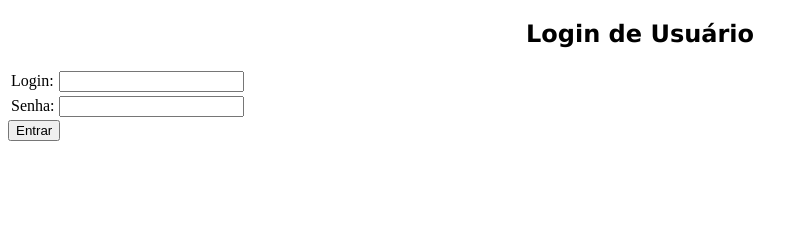
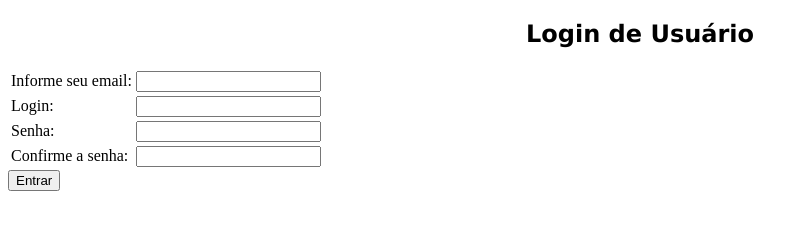
Before and after one commit to BarukFreitas/Projeto_Teste, a plain HTML site: page Pagina_De_Cadastro.html in a window 1280 px wide. Shown: the whole page, without its empty margins (0-808 px from the left). Drawn offline with Linux system fonts and the light colour scheme.

Commit message:
email e confirmação de texto adicionados. script de confirmação em andamento

```diff
--- a/Pagina_De_Cadastro.html
+++ b/Pagina_De_Cadastro.html
@@ -11,12 +11,20 @@
     <form method="get" name="cadastro_jogos">
         <table>
             <tr>
+                <td><label for="email" class="texto">Informe seu email: </label></td>
+                <td><input type="email" name="email" id="email"></td>
+            </tr>
+            <tr>
                 <td><label for="login" class="texto">Login: </label></td>
                 <td><input type="text" name="login" id="login"></td>
             </tr>
             <tr>
-                <td><label for="Senha" class="texto">Senha: </label></td>
-                <td><input type="password" name="senha" id="senha"></td>
+                <td><label for="senha" class="texto">Senha: </label></td>
+                <td><input type="password" name="senha1" id="senha1"></td>
+            </tr>
+            <tr>
+                <td><label for="confirmar_senha" class="texto">Confirme a senha: </label></td>
+                <td><input type="password" name="senha2" id="senha2"></td>
             </tr>
         </table>
         <input type="submit" value="Entrar">
```
Also changed, not shown: Script/Validação.js (added).
